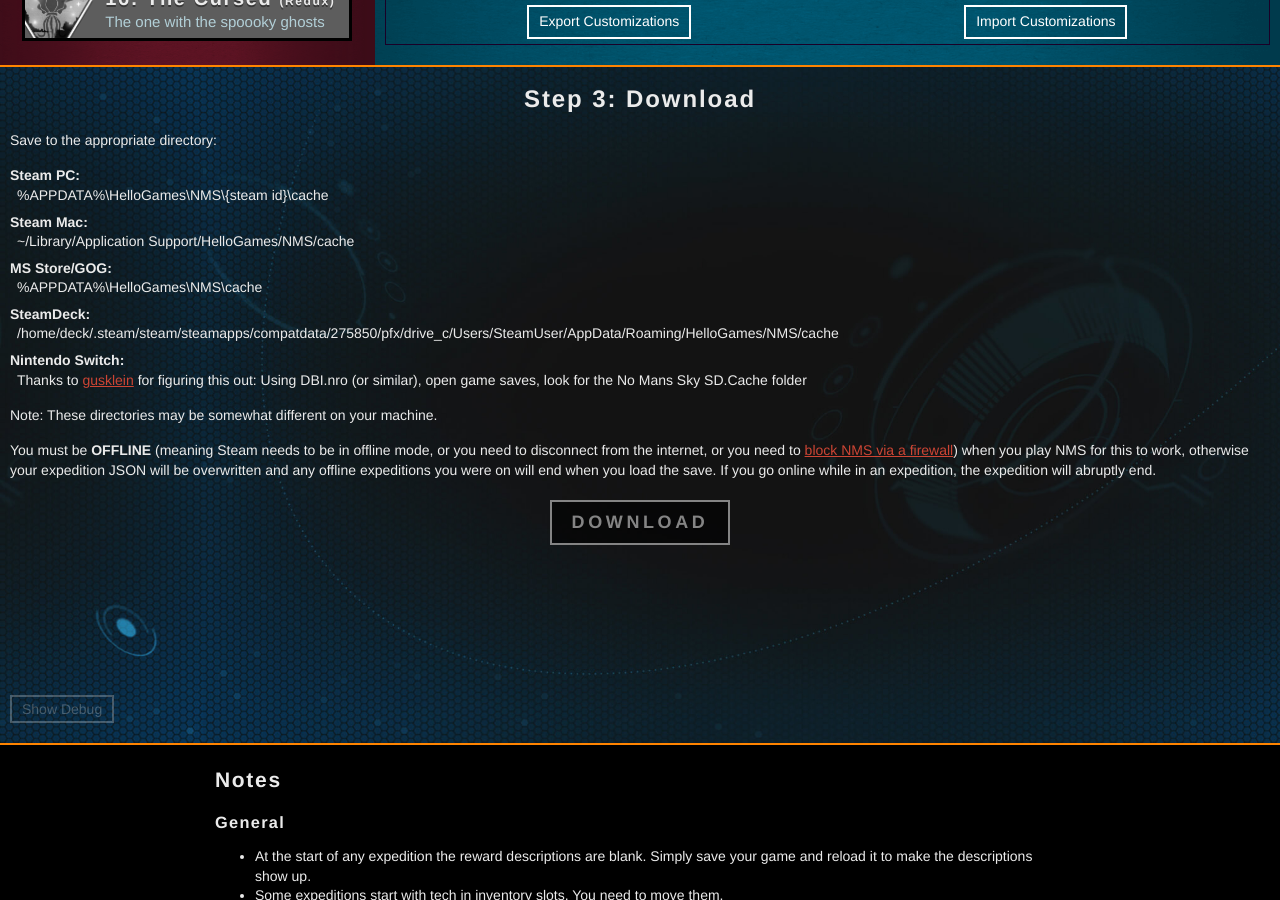
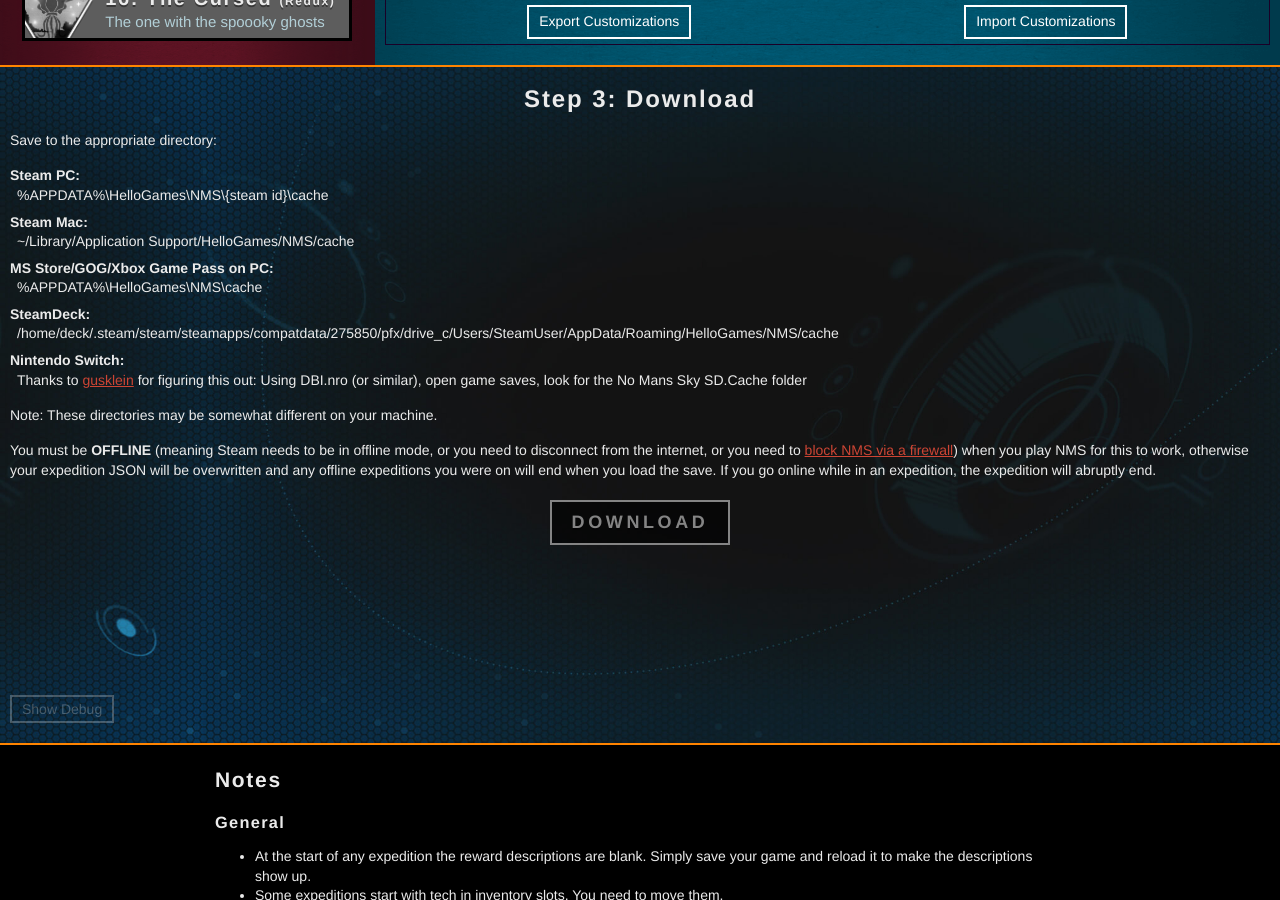
Before and after one commit to cwmonkey/nms-expeditions, a Jekyll site: the page built from index.html, in a window 1280 px wide and 900 px high, scrolled down 1375 px. Built offline with Jekyll 4.4.1, drawn with Linux system fonts in a browser that asks for light colours; some web fonts are replaced.

Commit message:
Mentioning Xbox Gamepass cache folder location
I'm pretty sure this is right, given feedback from the community.

```diff
--- a/index.html
+++ b/index.html
@@ -299,7 +299,7 @@
         <dt>Steam Mac:</dt>
         <dd>~/Library/Application Support/HelloGames/NMS/cache</dd>
 
-        <dt>MS Store/GOG:</dt>
+        <dt>MS Store/GOG/Xbox Game Pass on PC:</dt>
         <dd>%APPDATA%\HelloGames\NMS\cache</dd>
 
         <dt>SteamDeck:</dt>
```
